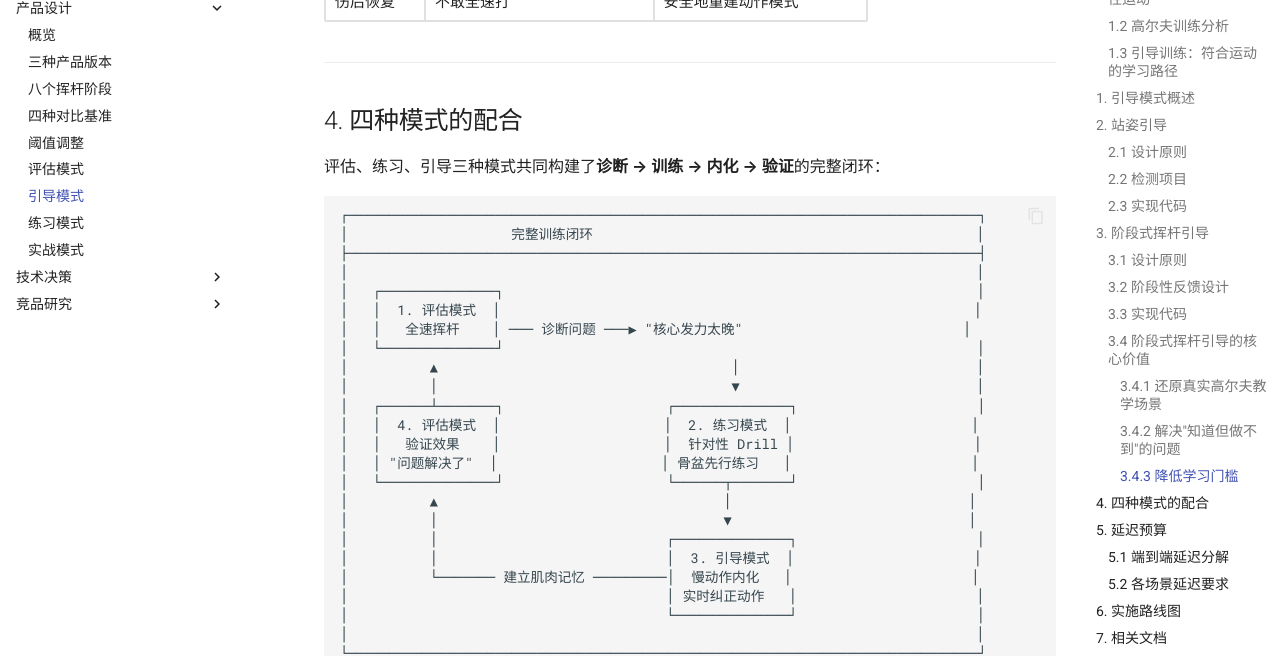
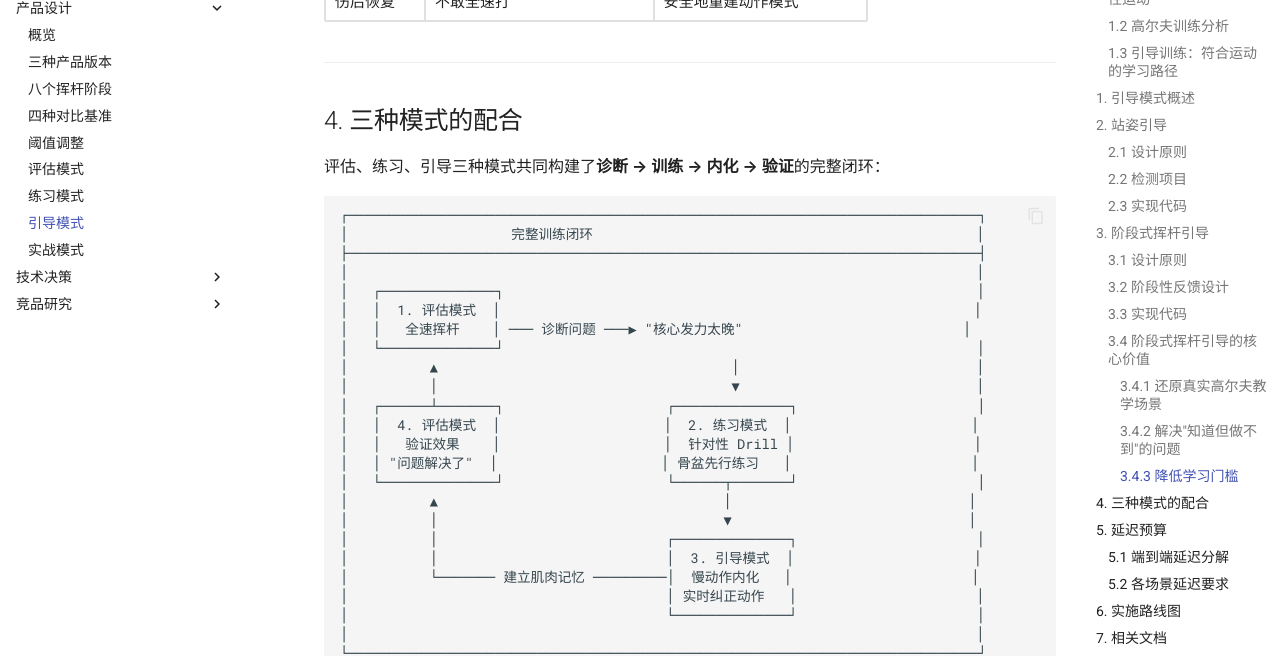
Before and after one commit to movement-chain-ai/movement-chain-docs, an MkDocs documentation site: the page built from docs/zh/design/specs/guide-mode.md, in a window 1280 px wide and 900 px high, scrolled down 10287 px. Shown: the part 154-810 px from the top of the window. Built offline with MkDocs 1.6.1 and Material for MkDocs 9.7.7, drawn with Linux system fonts in a browser that asks for light colours; comment, search, counter and statistics services are not loaded; the version menu is left out; part of the change alters nothing that is shown.

Commit message:
导航栏：调整模式顺序（评估→练习→引导→实战）
🤖 Generated with [Claude Code](https://claude.com/claude-code)

Co-Authored-By: Claude Opus 4.5 <noreply@anthropic.com>

```diff
--- a/docs/zh/design/specs/guide-mode.md
+++ b/docs/zh/design/specs/guide-mode.md
@@ -462,7 +462,7 @@ class SlowMotionGuide:
 
 ---
 
-## 4. 四种模式的配合
+## 4. 三种模式的配合
 
 评估、练习、引导三种模式共同构建了**诊断 → 训练 → 内化 → 验证**的完整闭环：
 
@@ -539,7 +539,7 @@ class SlowMotionGuide:
 | 场景 | 延迟要求 | 敏感环节 | 原因 | 优化策略 |
 |-----|---------|---------|------|---------|
 | 站姿引导 | <300ms | TTS 生成 | 用户静止等待，语音是主要反馈方式，TTS 占总延迟 60% | 预缓存常用语音 |
-| 慢动作引导 | <500ms | Vision 帧率 | 需要追踪连续动作，30fps 每帧 33ms 会累积误差 | 提高到 60fps |
+| 挥杆引导 | <500ms | Vision 帧率 | 需要追踪连续动作，30fps 每帧 33ms 会累积误差 | 提高到 60fps |
 
 ---
 
@@ -548,7 +548,7 @@ class SlowMotionGuide:
 | 阶段 | 内容 | 优先级 | 说明 |
 |------|------|--------|------|
 | **Post-MVP** | 站姿引导 | 🟡 高 | 需要静态姿态检测 |
-| **Post-MVP** | 慢动作引导 | 🟡 高 | 实时处理复杂度高 |
+| **Post-MVP** | 挥杆引导 | 🟡 高 | 实时处理复杂度高 |
 | **Post-MVP** | 触觉振动反馈 | 🟡 中 | 需要 Apple Watch 联动 |
 
 !!! info "为什么 MVP 不包含引导模式?"
--- a/mkdocs.yml
+++ b/mkdocs.yml
@@ -163,8 +163,8 @@ nav:
           - 四种对比基准: design/specs/four-comparison-methods.md
           - 阈值调整: design/specs/threshold-adjustments.md
           - 评估模式: design/specs/assessment-mode.md
+          - 练习模式: design/specs/drill-mode.md
           - 引导模式: design/specs/guide-mode.md
-          - 练习模式: design/specs/drill-mode.md
           - 实战模式: design/specs/game-mode.md
       - 技术决策:
           - 概览: design/decisions/index.md
```
